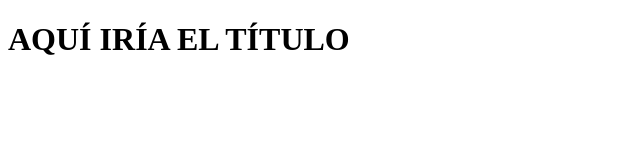
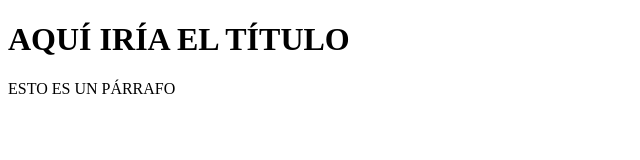
Before and after one commit to stiven26/PROJECTO-GIT3, a plain HTML site: page index.html in a window 1280 px wide. Shown: the whole page, without its empty margins (0-640 px from the left). Drawn offline with Linux system fonts and the light colour scheme.

Commit message:
Update index.html

```diff
--- a/index.html
+++ b/index.html
@@ -8,5 +8,6 @@
 </head>
 <body>
     <h1>AQUÍ IRÍA EL TÍTULO</h1>
+    <p>ESTO ES UN PÁRRAFO</p>
 </body>
 </html>
```
